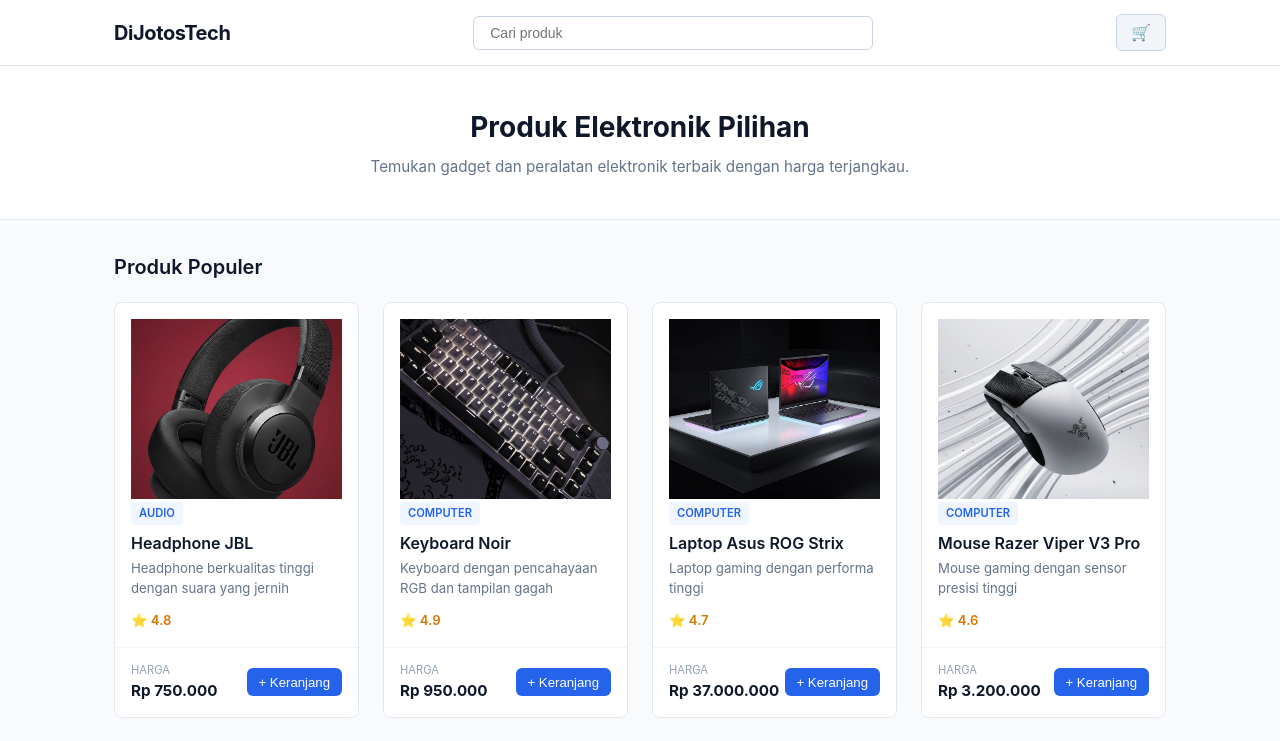
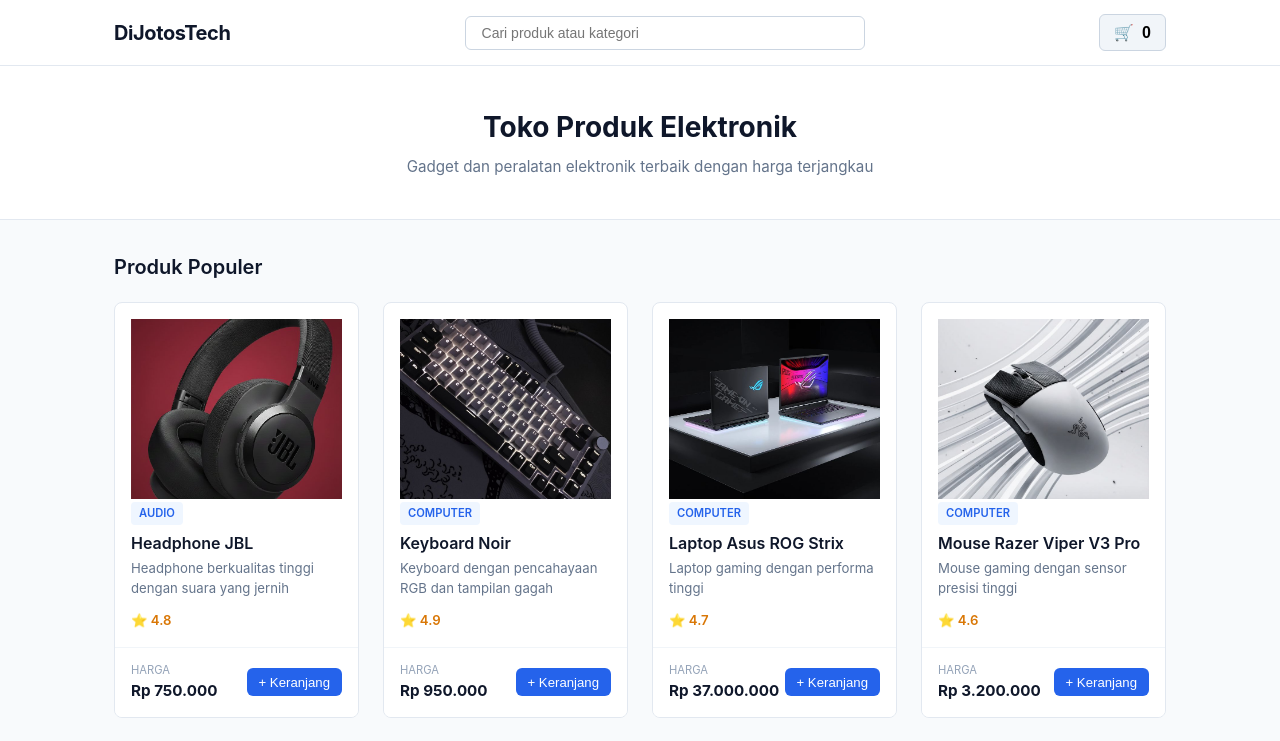
Before and after one commit to josia67/ProjekWebTokoOnline, a React (Vite) app in the folder webtoko/: page / in a window 1280 px wide. Shown: the top 741 px of the page. Built offline with nearby package versions, Linux system fonts and the light colour scheme.

Commit message:
mamasukkan logika dalam jsx

```diff
--- a/webtoko/src/TokoOnline.jsx
+++ b/webtoko/src/TokoOnline.jsx
@@ -1,3 +1,5 @@
+import React, { useState } from "react";
+
 // Data Produk
 const PRODUCTS = [
   {
@@ -57,42 +59,103 @@
 ];
 
 export default function App() {
+  // STATE UNTUK PENCARIAN
+  const [searchTerm, setSearchTerm] = useState("");
+
+  // STATE UNTUK MENYIMPAN DAFTAR PRODUK DI KERANJANG
+  const [cartItems, setCartItems] = useState([]);
+
+  // STATE UNTUK HALAMAN AKTIF ("home" atau "cart")
+  const [currentView, setCurrentView] = useState("home");
+
+  // Fungsi saat tombol "+ Keranjang" diklik
+  const handleAddToCart = (product) => {
+    // Menambahkan produk yang dipilih ke dalam array cartItems
+    setCartItems([...cartItems, product]);
+  };
+
+  // LOGIKA FILTER PENCARIAN
+  const filteredProducts = PRODUCTS.filter(
+    (product) =>
+      product.name.toLowerCase().includes(searchTerm.toLowerCase()) ||
+      product.category.toLowerCase().includes(searchTerm.toLowerCase()),
+  );
+
   return (
     <div>
-      {/* NAVBAR */}
+      {/*BAR NAVIGASI*/}
       <header>
         <div className="nav-container">
-          <div className="logo">DiJotosTech</div>
+          <div
+            className="logo"
+            style={{ cursor: "pointer" }}
+            onClick={() => setCurrentView("home")}
+          >
+            DiJotosTech
+          </div>
+
+          {/* KOTAK PENCARIAN (Hanya tampil di halaman Beranda) */}
+          {currentView === "home" && (
             <div className="search-wrapper">
               <input
                 type="text"
-              placeholder="Cari produk"
+                placeholder="Cari produk atau kategori"
                 className="search-input"
+                value={searchTerm}
+                onChange={(e) => setSearchTerm(e.target.value)}
               />
             </div>
-          <button className="cart-btn">🛒</button>
+          )}
+
+          {/* TOMBOL NAVIGASI DI KANAN ATAS */}
+          {currentView === "home" ? (
+            <button className="cart-btn" onClick={() => setCurrentView("cart")}>
+              🛒{" "}
+              <span style={{ marginLeft: "4px", fontWeight: "bold" }}>
+                {cartItems.length}
+              </span>
+            </button>
+          ) : (
+            <button className="cart-btn" onClick={() => setCurrentView("home")}>
+              Kembali ke Beranda
+            </button>
+          )}
         </div>
       </header>
 
-      {/* HERO BANNER */}
-      <section className="hero">
-        <h1>Produk Elektronik Pilihan</h1>
+      {/* KONDISI TAMPILAN HALAMAN (BERANDA VS KERANJANG) */}
+      {currentView === "home" ? (
+        // === TAMPILAN BERANDA ===
+        <>
+          <section className="nmToko">
+            <h1>Toko Produk Elektronik</h1>
             <p>
-          Temukan gadget dan peralatan elektronik terbaik dengan harga
-          terjangkau.
+              Gadget dan peralatan elektronik terbaik dengan harga terjangkau
             </p>
           </section>
 
-      {/* DAFTAR PRODUK */}
           <main className="container">
             <h2 className="section-title">Produk Populer</h2>
 
+            {filteredProducts.length === 0 ? (
+              <p
+                style={{
+                  textAlign: "center",
+                  color: "#64748b",
+                  padding: "2rem",
+                }}
+              >
+                Produk yang anda cari tidak ada
+              </p>
+            ) : (
               <div className="grid">
-          {PRODUCTS.map((product) => (
+                {filteredProducts.map((product) => (
                   <div key={product.id} className="card">
                     <div>
                       <img src={product.image} alt={product.name} />
-                <span className="product-category">{product.category}</span>
+                      <span className="product-category">
+                        {product.category}
+                      </span>
                       <h3 className="product-name">{product.name}</h3>
                       <p className="product-desc">{product.description}</p>
                       <div className="rating-box">⭐ {product.rating}</div>
@@ -103,12 +166,59 @@
                         <span className="price-label">Harga</span>
                         <span className="price">{product.price}</span>
                       </div>
-                <button>+ Keranjang</button>
+                      <button onClick={() => handleAddToCart(product)}>
+                        + Keranjang
+                      </button>
                     </div>
                   </div>
                 ))}
               </div>
+            )}
           </main>
+        </>
+      ) : (
+        // === TAMPILAN HALAMAN KERANJANG ===
+        <main className="container" style={{ marginTop: "2rem" }}>
+          <h2 className="section-title">Keranjang Belanja</h2>
+
+          {cartItems.length === 0 ? (
+            <div
+              style={{ textAlign: "center", padding: "3rem", color: "#64748b" }}
+            >
+              <p style={{ fontSize: "1.2rem", marginBottom: "1rem" }}>
+                Keranjangmu masih kosong
+              </p>
+              <button
+                onClick={() => setCurrentView("home")}
+                style={{ padding: "0.5rem 1rem", cursor: "pointer" }}
+              >
+                Belanja Sekarang
+              </button>
+            </div>
+          ) : (
+            <div className="grid">
+              {cartItems.map((item, index) => (
+                <div key={index} className="card">
+                  <div>
+                    <img src={item.image} alt={item.name} />
+                    <span className="product-category">{item.category}</span>
+                    <h3 className="product-name">{item.name}</h3>
+                    <p className="product-desc">{item.description}</p>
+                    <div className="rating-box">⭐ {item.rating}</div>
+                  </div>
+
+                  <div className="card-footer">
+                    <div>
+                      <span className="price-label">Harga</span>
+                      <span className="price">{item.price}</span>
+                    </div>
+                  </div>
+                </div>
+              ))}
+            </div>
+          )}
+        </main>
+      )}
     </div>
   );
 }
--- a/webtoko/src/index.css
+++ b/webtoko/src/index.css
@@ -71,21 +71,21 @@
   background-color: #e2e8f0;
 }
 
-.hero {
+.nmToko {
   background-color: #ffffff;
   border-bottom: 1px solid #e2e8f0;
   padding: 2.5rem 1.5rem;
   text-align: center;
 }
 
-.hero h1 {
+.nmToko h1 {
   font-size: 1.75rem;
   font-weight: 700;
   color: #0f172a;
   margin-bottom: 0.5rem;
 }
 
-.hero p {
+.nmToko p {
   color: #64748b;
   font-size: 0.95rem;
 }
```
Lines whose indentation alone changed are shown as unchanged.
